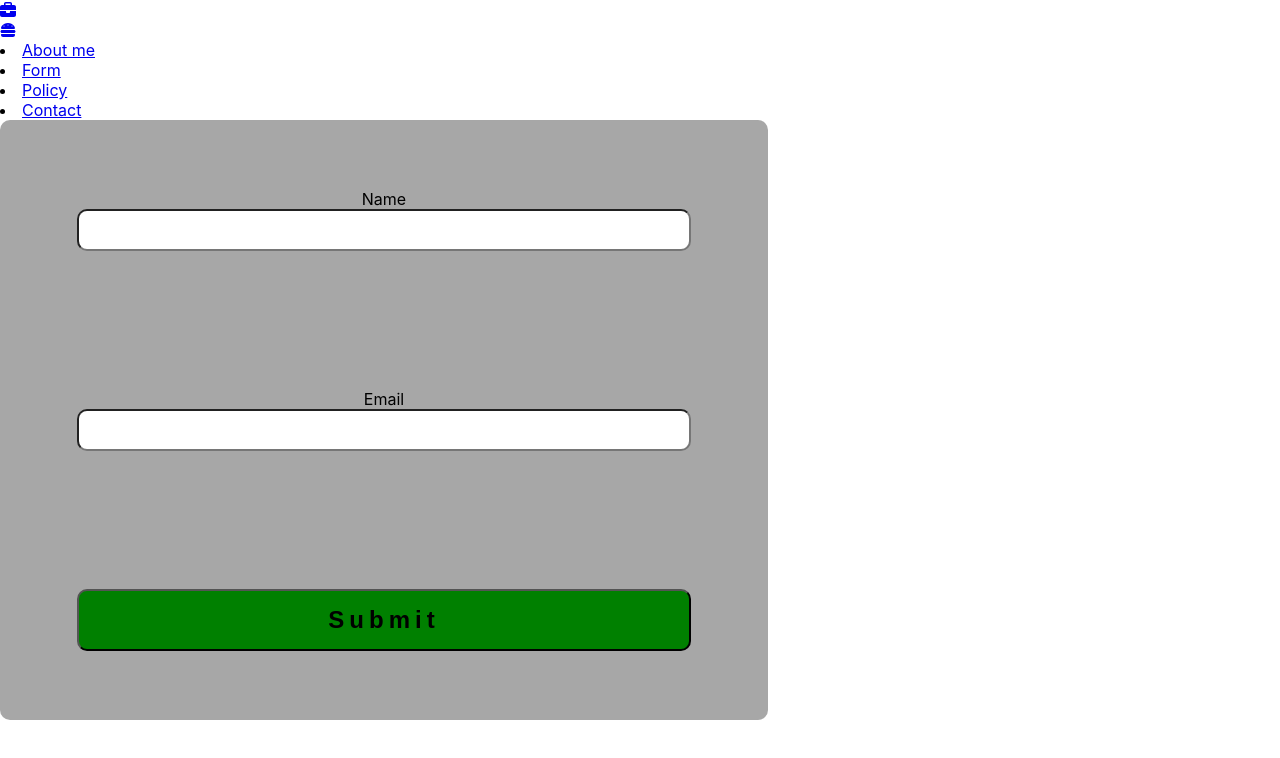
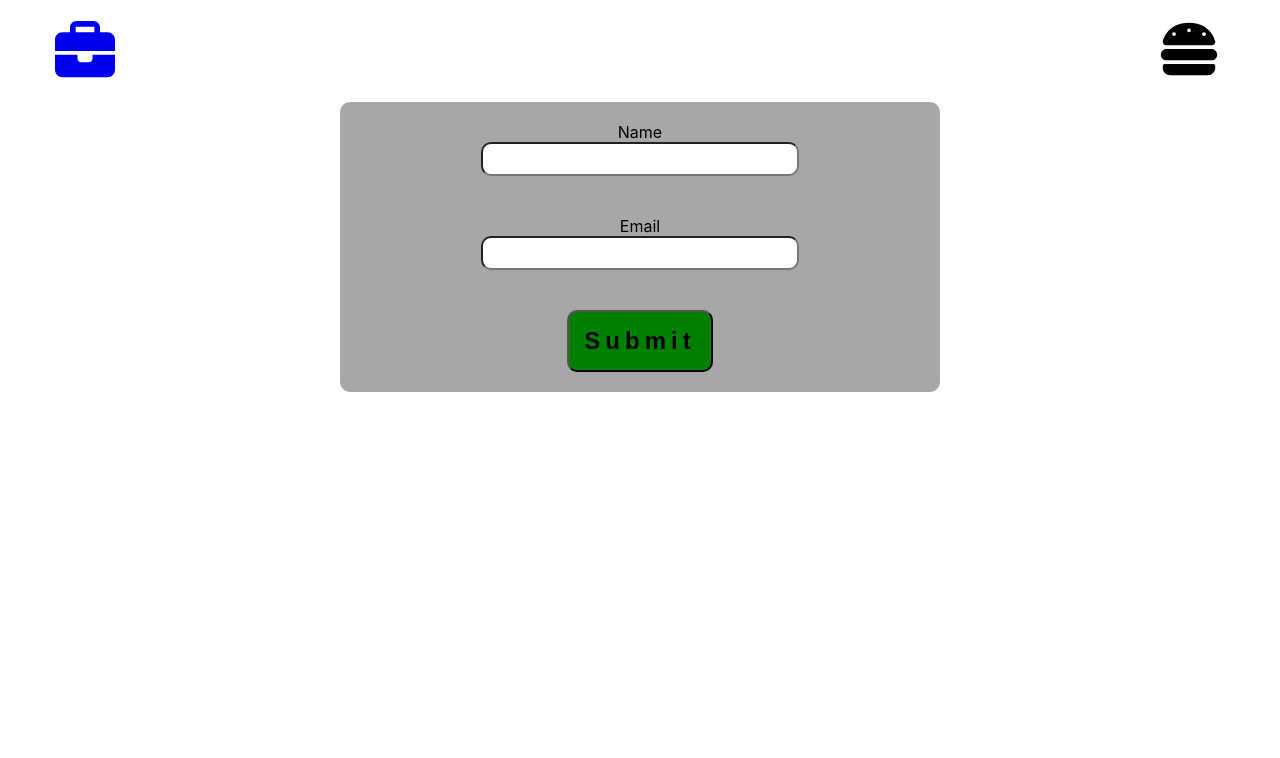
Before and after one commit to TDomagalski/DaftCodeAcademy, a React (Create React App) app in the folder ex1/: page / in a window 1280 px wide. Shown: the top 758 px of the page. Built offline with nearby package versions, Linux system fonts and the light colour scheme.

Commit message:
fix: menu and hamburger animation without style

```diff
--- a/ex1/src/App.js
+++ b/ex1/src/App.js
@@ -1,11 +1,16 @@
 import "./style.css";
 import Form from "./components/Form";
+import Navigation from "./components/Navigation";
+import { BrowserRouter, BrowserRouter as Router, Link } from "react-router-dom";
 
 function App() {
 	return (
-		<div className="App">
-			<Form />
-		</div>
+		<BrowserRouter>
+			<div className="App">
+				<Navigation />
+				<Form />
+			</div>
+		</BrowserRouter>
 	);
 }
 
--- a/ex1/src/components/Navigation.js
+++ b/ex1/src/components/Navigation.js
@@ -2,7 +2,7 @@ import React from "react";
 import { useState } from "react";
 import { FontAwesomeIcon } from "@fortawesome/react-fontawesome";
 import { faBurger, faBriefcase } from "@fortawesome/free-solid-svg-icons";
-import { BrowserRouter, Link } from "react-router-dom";
+import { Link } from "react-router-dom";
 
 const Logo = <FontAwesomeIcon icon={faBriefcase} />;
 const burgerIcon = <FontAwesomeIcon icon={faBurger} />;
@@ -15,17 +15,18 @@ export const Navigation = () => {
 	};
 
 	return (
-		<BrowserRouter>
+		<div className="container">
 			<nav>
 				<div className="navbar-top">
 					<div className="logo">
 						<a href="#">{Logo}</a>
 					</div>
-					<div onClick={handleHamburger} className="ham-menu">
-						<a href="#">{burgerIcon}</a>
+					<button onClick={handleHamburger} className="ham-menu">
+						{burgerIcon}
+					</button>
 				</div>
-				</div>
-				<div className={open ? "navbar-bottom open" : "navbar-bottom"}>
+				<div className="navbar-bottom">
+					<ul className={open ? "open" : null}>
 						<li>
 							<Link to="/">About me</Link>
 						</li>
@@ -38,9 +39,10 @@ export const Navigation = () => {
 						<li>
 							<Link to="/contact">Contact</Link>
 						</li>
+					</ul>
 				</div>
 			</nav>
-		</BrowserRouter>
+		</div>
 	);
 };
 
--- a/ex1/src/index.js
+++ b/ex1/src/index.js
@@ -2,13 +2,11 @@ import React from "react";
 import ReactDOM from "react-dom/client";
 import "./index.css";
 import App from "./App";
-import Navigation from "./components/Navigation";
 import reportWebVitals from "./reportWebVitals";
 
 const root = ReactDOM.createRoot(document.getElementById("root"));
 root.render(
 	<React.StrictMode>
-		<Navigation />
 		<App />
 	</React.StrictMode>
 );
--- a/ex1/src/style.css
+++ b/ex1/src/style.css
@@ -9,10 +9,15 @@
   }
 }
 
+body {
+  height: 100vh;
+}
+
 .container {
-  width: 60%;
-  height: 75vh;
-  background-color: #a7a7a7;
+  width: 100%;
+  height: 100%;
+  max-width: 1800px;
+  margin: auto;
   display: -webkit-box;
   display: -ms-flexbox;
   display: flex;
@@ -28,11 +33,10 @@
   -webkit-box-align: center;
       -ms-flex-align: center;
           align-items: center;
-  border-radius: 10px;
 }
 
-.container form {
-  width: 80%;
+form {
+  width: 100%;
   -webkit-box-flex: 1;
       -ms-flex-positive: 1;
           flex-grow: 1;
@@ -48,9 +52,11 @@
   -webkit-box-pack: start;
       -ms-flex-pack: start;
           justify-content: flex-start;
+  background-color: #a7a7a7;
 }
 
-.container form .field {
+form .field {
+  margin: 20px auto;
   display: -webkit-box;
   display: -ms-flexbox;
   display: flex;
@@ -68,20 +74,20 @@
           flex-grow: 1;
 }
 
-.container form input {
+form input {
   font-size: 24px;
   text-align: center;
-  padding: 5px;
   letter-spacing: 5px;
   border-radius: 10px;
 }
 
-.container form span {
+form span {
   font-size: 18px;
   color: brown;
 }
 
-.container form .btnSubmit {
+form .btnSubmit {
+  margin: 20px auto;
   -webkit-box-flex: 1;
       -ms-flex-positive: 1;
           flex-grow: 1;
@@ -97,7 +103,7 @@
   border-radius: 10px;
 }
 
-.container form .btnSubmit button {
+form .btnSubmit button {
   width: 100%;
   padding: 15px;
   font-size: 24px;
@@ -107,4 +113,82 @@
   cursor: pointer;
   border-radius: 10px;
 }
+
+nav {
+  width: 100%;
+  -webkit-box-sizing: border-box;
+          box-sizing: border-box;
+}
+
+nav .navbar-top {
+  font-size: 60px;
+  display: -webkit-box;
+  display: -ms-flexbox;
+  display: flex;
+  -webkit-box-pack: justify;
+      -ms-flex-pack: justify;
+          justify-content: space-between;
+  -webkit-box-align: center;
+      -ms-flex-align: center;
+          align-items: center;
+  padding: 15px;
+}
+
+nav .navbar-top button {
+  border: none;
+  background-color: #fff;
+  font-size: 60px;
+}
+
+nav .navbar-bottom ul {
+  width: 100%;
+  list-style-type: none;
+  margin: 0;
+  padding: 0;
+  height: 0;
+  -webkit-transition: 0.5s;
+  transition: 0.5s;
+}
+
+nav .navbar-bottom ul.open {
+  height: 100%;
+  -webkit-transition: 0.5s;
+  transition: 0.5s;
+}
+
+nav .navbar-bottom ul li {
+  margin-bottom: 20px;
+}
+
+nav .navbar-bottom ul li a {
+  text-decoration: none;
+}
+
+@media (min-width: 920px) {
+  .container {
+    width: 1200px;
+    max-width: 1800px;
+    margin: auto;
+    height: 100%;
+    display: -webkit-box;
+    display: -ms-flexbox;
+    display: flex;
+    -webkit-box-orient: vertical;
+    -webkit-box-direction: normal;
+        -ms-flex-direction: column;
+            flex-direction: column;
+    -ms-flex-wrap: nowrap;
+        flex-wrap: nowrap;
+    -webkit-box-pack: stretch;
+        -ms-flex-pack: stretch;
+            justify-content: stretch;
+    -webkit-box-align: center;
+        -ms-flex-align: center;
+            align-items: center;
+  }
+  .container form {
+    width: 50%;
+    border-radius: 10px;
+  }
+}
 /*# sourceMappingURL=style.css.map */
--- a/ex1/src/style.scss
+++ b/ex1/src/style.scss
@@ -12,30 +12,33 @@
 
 // ~~~~~~ GLOBAL CSS ~~~~~~
 
+body {
+	height: 100vh;
+}
+
 .container {
-	// position: absolute;
-	// top: 50%;
-	// left: 50%;
-	// transform: translate(-50%, -50%);
-	width: 60%;
-	height: 75vh;
-	background-color: #a7a7a7;
+	width: 100%;
+	height: 100%;
+	max-width: 1800px;
+	margin: auto;
 	display: flex;
 	flex-direction: column;
 	flex-wrap: nowrap;
 	justify-content: stretch;
 	align-items: center;
-	border-radius: 10px;
+}
 
 form {
-		width: 80%;
+	width: 100%;
 	flex-grow: 1;
 	display: flex;
 	flex-direction: column;
 	flex-wrap: nowrap;
 	justify-content: flex-start;
+	background-color: #a7a7a7;
 
 	.field {
+		margin: 20px auto;
 		display: flex;
 		flex-direction: column;
 		flex-wrap: wrap;
@@ -46,7 +49,7 @@
 	input {
 		font-size: 24px;
 		text-align: center;
-			padding: 5px;
+		// padding: 5px;
 		letter-spacing: 5px;
 		border-radius: 10px;
 	}
@@ -57,6 +60,8 @@
 	}
 
 	.btnSubmit {
+		// width: 80%;
+		margin: 20px auto;
 		flex-grow: 1;
 		display: flex;
 		justify-content: center;
@@ -75,4 +80,64 @@
 		}
 	}
 }
+
+// ~~~~~~ navigation ~~~~~~
+nav {
+	width: 100%;
+	box-sizing: border-box;
+	.navbar-top {
+		font-size: 60px;
+		display: flex;
+		justify-content: space-between;
+		align-items: center;
+		padding: 15px;
+
+		button {
+			border: none;
+			background-color: #fff;
+			font-size: 60px;
 		}
+	}
+	.navbar-bottom {
+		ul {
+			width: 100%;
+			list-style-type: none;
+			margin: 0;
+			padding: 0;
+			height: 0;
+			transition: 0.5s;
+
+			&.open {
+				height: 100%;
+				transition: 0.5s;
+			}
+
+			li {
+				margin-bottom: 20px;
+				a {
+					text-decoration: none;
+				}
+			}
+		}
+	}
+}
+
+// ~~!!~~ MEDIA QUERIES ~~!!~~
+@media (min-width: 920px) {
+	.container {
+		width: 1200px;
+		max-width: 1800px;
+		margin: auto;
+		height: 100%;
+		display: flex;
+		flex-direction: column;
+		flex-wrap: nowrap;
+		justify-content: stretch;
+		align-items: center;
+
+		form {
+			width: 50%;
+			border-radius: 10px;
+		}
+	}
+}
```
Also changed, not shown: 1 other file (tests, documents, lock files or other folders). Lines whose indentation alone changed are shown as unchanged.
